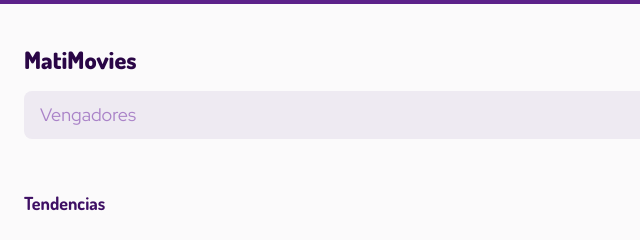
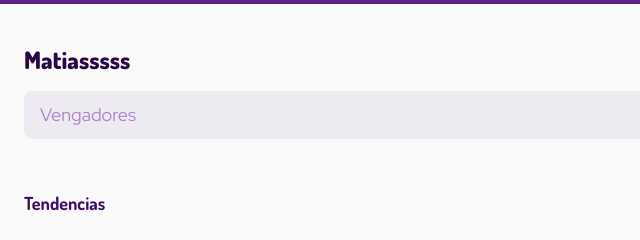
Before and after one commit to magomatiassss/curso-api-js, a website: page index.html in a window 1280 px wide. Shown: the top 240 px of the page, 0-640 px from the left. Drawn offline with nearby package versions, Linux system fonts and the light colour scheme; no server answers.

Commit message:
Mi mensaje

```diff
--- a/index.html
+++ b/index.html
@@ -15,7 +15,7 @@
 <body>
   <header id="header" class="header-container">
     <span class="header-arrow inactive">&lt;</span>
-    <h1 class="header-title">MatiMovies</h1>
+    <h1 class="header-title">Matiasssss</h1>
     <select name="language" id="lang">
       <option value="en">English</option>
       <option value="es">Spanish</option>
```
